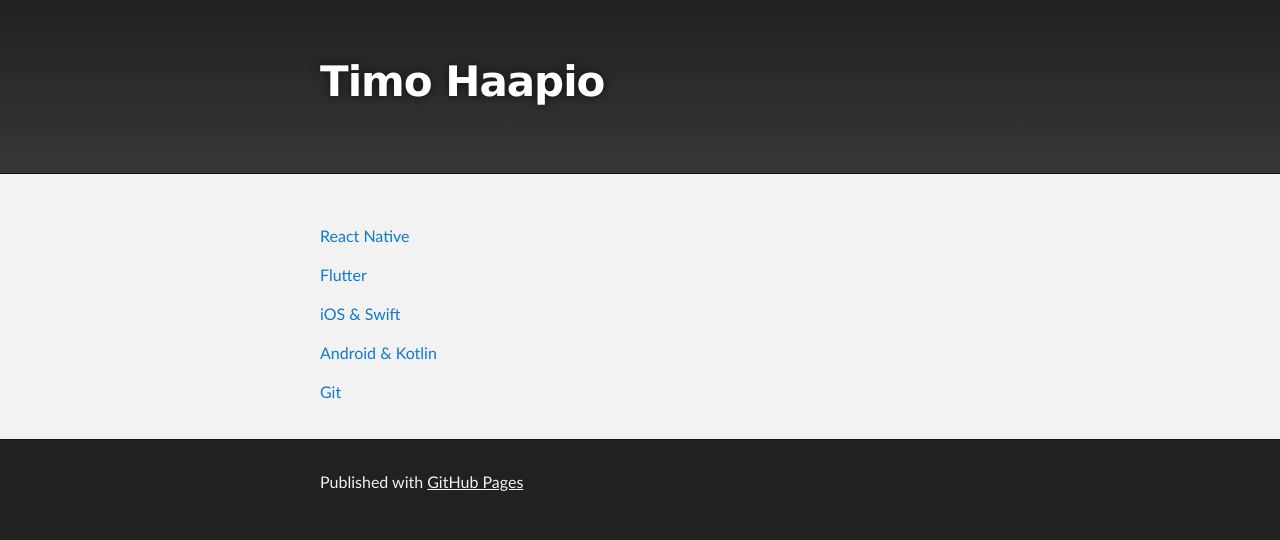
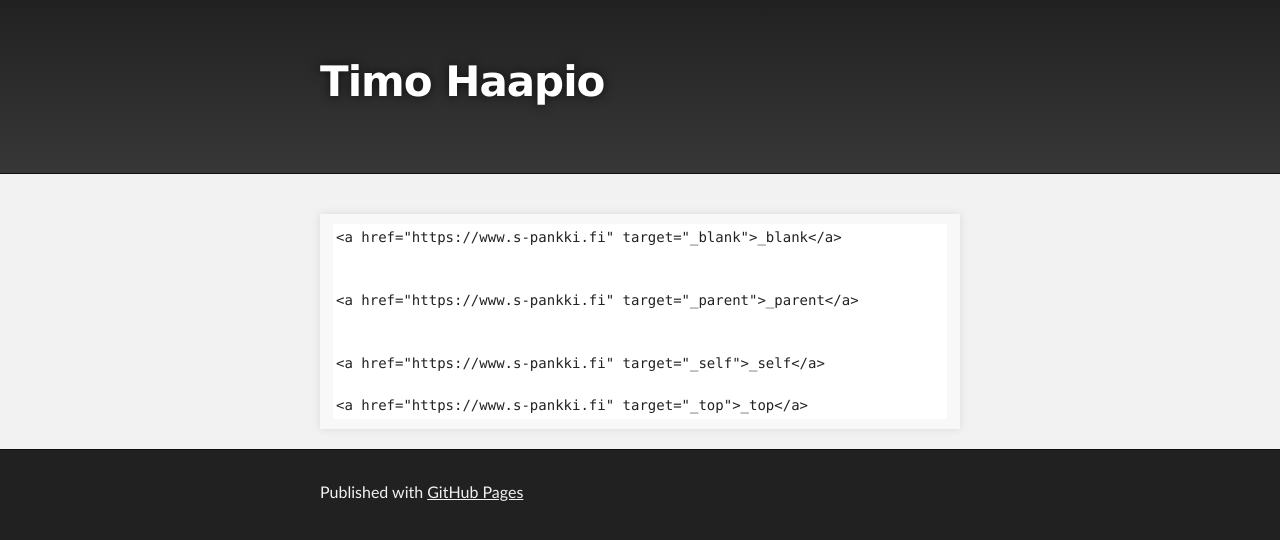
Before and after one commit to haapio/haapio.github.io, a Jekyll site: the page built from index.md, in a window 1280 px wide. Shown: the top 540 px of the page. Built offline with Jekyll 4.4.1, drawn with Linux system fonts in a browser that asks for light colours; the repository's description, which GitHub fills in, is left out.

Commit message:
Update index.md

```diff
--- a/index.md
+++ b/index.md
@@ -2,12 +2,14 @@
 layout: default
 ---
 
-[React Native](./react-native.html)
 
-[Flutter](./flutter.html)
 
-[iOS & Swift](./ios.html)
+    <a href="https://www.s-pankki.fi" target="_blank">_blank</a>
 
-[Android & Kotlin](./android.html)
 
-[Git](./atlassian-git-cheatsheet.pdf)
+    <a href="https://www.s-pankki.fi" target="_parent">_parent</a>
+
+
+    <a href="https://www.s-pankki.fi" target="_self">_self</a>
+
+    <a href="https://www.s-pankki.fi" target="_top">_top</a>
```
